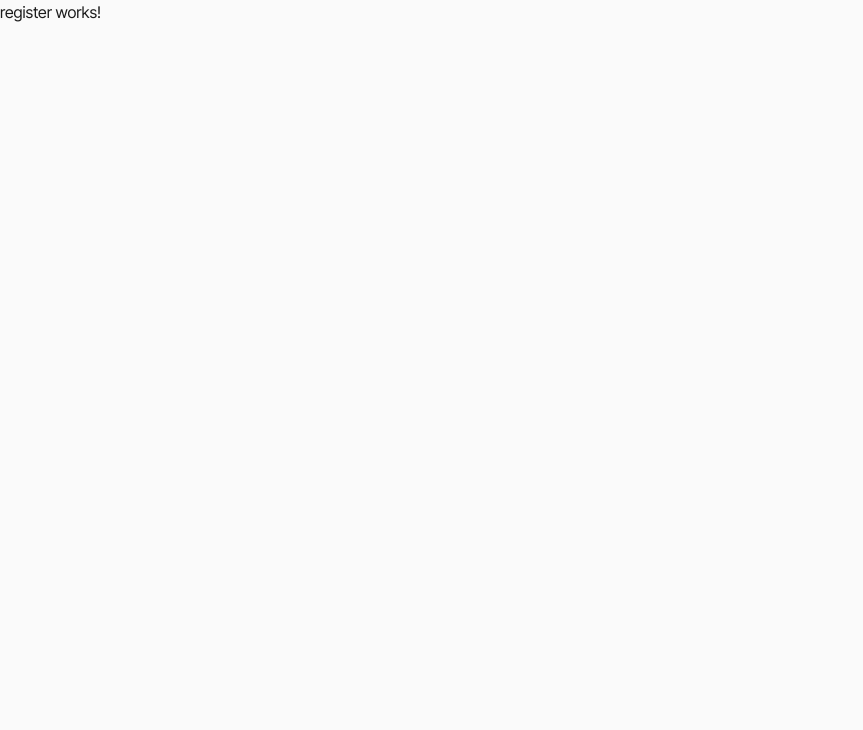
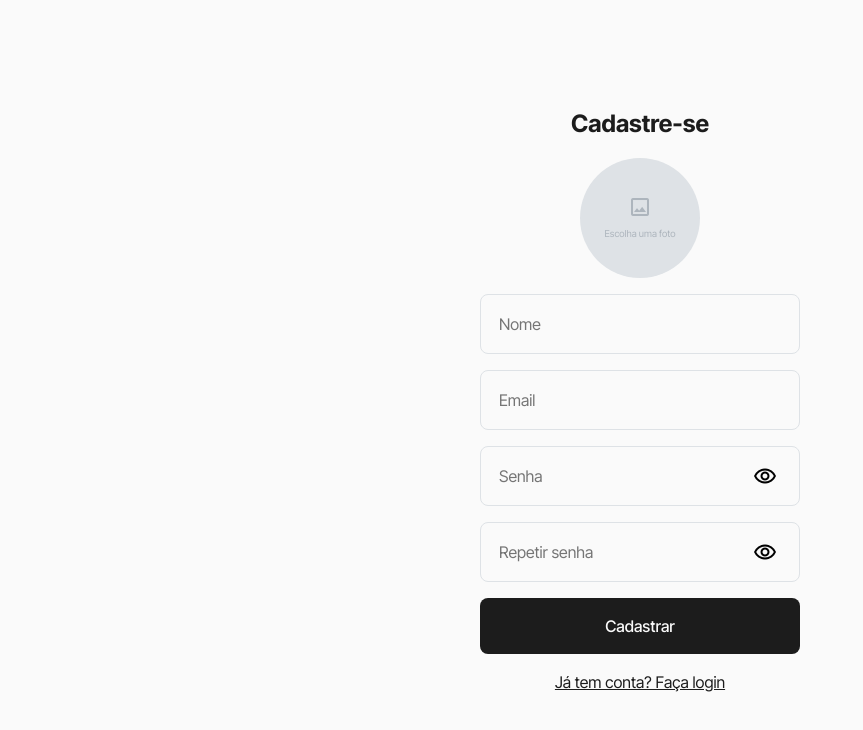
Before and after one commit to AlissonSilva07/anota-web, an Angular app: page /registrar in a window 1280 px wide. Shown: the top 730 px of the page, without its empty margins (0-863 px from the left). Built offline with nearby package versions, Linux system fonts and the light colour scheme.

Commit message:
feat(register): create register screen

```diff
--- a/src/app/components/register/register.component.css
+++ b/src/app/components/register/register.component.css
@@ -0,0 +1,27 @@
+.container {
+    display: flex;
+    flex-direction: column;
+    align-items: center;
+    justify-content: center;
+    height: 100vh;
+}
+
+.content {
+    display: flex;
+    flex-direction: column;
+    align-items: center;
+    justify-content: center;
+    gap: 1rem;
+    width: 25%;
+}
+
+.input-area {
+    display: flex;
+    flex-direction: column;
+    gap: 1rem;
+    width: 100%;
+}
+
+.link-style {
+    text-decoration: underline;
+}
--- a/src/app/components/register/register.component.html
+++ b/src/app/components/register/register.component.html
@@ -1 +1,16 @@
-<p>register works!</p>
+<div class="container">
+    <div class="content">
+        <h2 class="title">Cadastre-se</h2>
+
+        <app-custom-img-picker></app-custom-img-picker>
+
+        <div class="input-area">
+            <app-custom-input placeholder="Nome" [type]="CustomInputType.DEFAULT"></app-custom-input>
+            <app-custom-input placeholder="Email" [type]="CustomInputType.DEFAULT"></app-custom-input>
+            <app-custom-input placeholder="Senha" [type]="CustomInputType.PASSWORD"></app-custom-input>
+            <app-custom-input placeholder="Repetir senha" [type]="CustomInputType.PASSWORD"></app-custom-input>
+            <app-custom-button [type]="CustomButtonType.DEFAULT">Cadastrar</app-custom-button>
+        </div>
+        <a class="link-style" href="/login">Já tem conta? Faça login</a>
+    </div>
+</div>
--- a/src/app/components/register/register.component.ts
+++ b/src/app/components/register/register.component.ts
@@ -1,11 +1,18 @@
 import { Component } from '@angular/core';
+import { CustomButtonType } from '../../shared/components/custom-button/custom-buttom.enum';
+import { CustomButtonComponent } from '../../shared/components/custom-button/custom-button.component';
+import { CustomInputComponent } from '../../shared/components/custom-input/custom-input.component';
+import { CustomInputType } from '../../shared/components/custom-input/input-type.enum';
+import { SharedModule } from '../../shared/shared.module';
+import { CustomImgPickerComponent } from "../../shared/components/custom-img-picker/custom-img-picker.component";
 
 @Component({
   selector: 'app-register',
-  imports: [],
+  imports: [CustomInputComponent, SharedModule, CustomButtonComponent, CustomImgPickerComponent],
   templateUrl: './register.component.html',
   styleUrl: './register.component.css'
 })
 export class RegisterComponent {
-
+  CustomInputType = CustomInputType;
+  CustomButtonType = CustomButtonType;
 }
--- /dev/null
+++ b/src/app/shared/components/custom-img-picker/custom-img-picker.component.css
@@ -0,0 +1,44 @@
+.wrapper {
+    width: 120px;
+    height: 120px;
+    position: relative;
+    display: flex;
+    flex-direction: column;
+    align-items: center;
+    justify-content: center;
+    background-color: var(--stroke-color);
+    border-radius: 100%;
+    overflow: hidden;
+}
+
+.input-style {
+  opacity: 0;
+  position: absolute;
+  inset: 0; /* shorthand for top: 0; right: 0; bottom: 0; left: 0 */
+  cursor: pointer;
+}
+
+.picker-label {
+    display: flex;
+    flex-direction: column;
+    align-items: center;
+    justify-content: center;
+    gap: 0.5rem;
+}
+
+.icon {
+    width: 1.5rem;
+    height: 1.5rem;
+    color: var(--secondary-text-color);
+}
+
+.sub-text {
+    font-size: 0.6rem;
+    color: var(--secondary-text-color);
+}
+
+.preview-image {
+  width: 100%;
+  height: 100%;
+  object-fit: cover;
+}
--- /dev/null
+++ b/src/app/shared/components/custom-img-picker/custom-img-picker.component.html
@@ -0,0 +1,14 @@
+<div class="wrapper">
+    <ng-container *ngIf="!imageUrl(); else image">
+        <div class="picker-label">
+            <i class="material-icons-outlined icon">photo</i>
+            <p class="sub-text">Escolha uma foto</p>
+        </div>
+    </ng-container>
+
+    <ng-template #image>
+        <img [src]="imageUrl()" alt="Selected" class="preview-image" />
+    </ng-template>
+
+    <input type="file" class="input-style" (change)="onFileSelected($event)" />
+</div>
--- /dev/null
+++ b/src/app/shared/components/custom-img-picker/custom-img-picker.component.ts
@@ -0,0 +1,27 @@
+import { CommonModule } from '@angular/common';
+import { Component, signal } from '@angular/core';
+
+@Component({
+  selector: 'app-custom-img-picker',
+  standalone: true,
+  imports: [CommonModule],
+  templateUrl: './custom-img-picker.component.html',
+  styleUrl: './custom-img-picker.component.css'
+})
+export class CustomImgPickerComponent {
+  imageUrl = signal<string | null>(null);
+
+  onFileSelected(event: Event): void {
+    const input = event.target as HTMLInputElement;
+    if (input.files && input.files[0]) {
+      const file = input.files[0];
+      const reader = new FileReader();
+
+      reader.onload = () => {
+        this.imageUrl.set(reader.result as string);
+      };
+
+      reader.readAsDataURL(file);
+    }
+  }
+}
--- a/src/app/shared/components/custom-input/custom-input.component.html
+++ b/src/app/shared/components/custom-input/custom-input.component.html
@@ -1,7 +1,7 @@
 <div class="wrapper">
     <input [type]="inputType()" [placeholder]="placeholder" class="custom-input" />
     <button *ngIf="showToggleIcon()" type="button" (click)="togglePasswordVisibility()" class="eye-button">
-        <i [ngClass]="isPasswordVisible() ? 'material-icons-outlined' : 'material-icons'">
+        <i [ngClass]="isPasswordVisible() ? 'material-icons' : 'material-icons-outlined'">
             remove_red_eye
         </i>
     </button>
```
Also changed, not shown: src/app/shared/shared.module.ts (+5 -2 lines), 1 other file (tests, documents, lock files or other folders).
